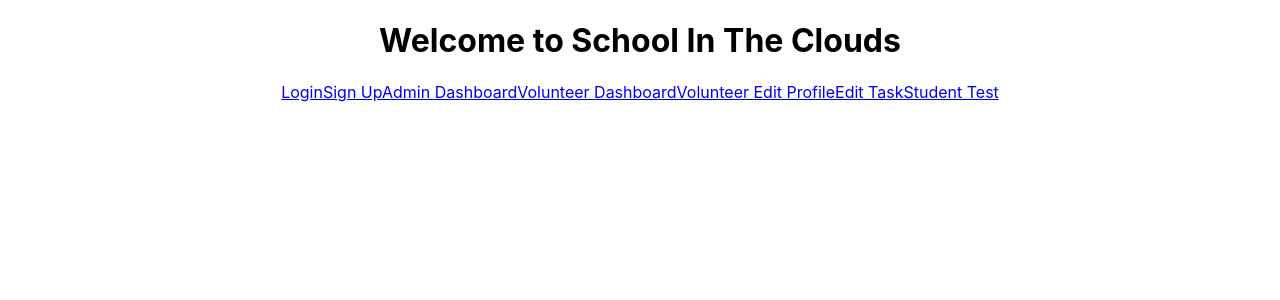
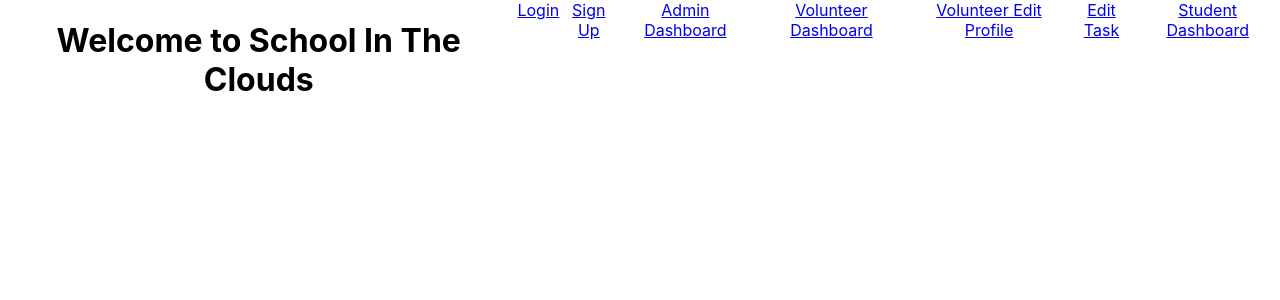
Before and after one commit to School-in-the-clouds-bw/SITC_FE, a React (Create React App) app in the folder sitc/: page / in a window 1280 px wide. Shown: the top 300 px of the page. Built offline with nearby package versions, Linux system fonts and the light colour scheme.

Commit message:
simple tweeks to app.js for style

```diff
--- a/sitc/src/App.js
+++ b/sitc/src/App.js
@@ -15,6 +15,10 @@ import styled from 'styled-components';
 import StudentDash from './components/StudentDash';
 
 
+const StyledNav = styled.div `
+  display:flex;
+  justify-content: space-around;
+`
 
 function App() {
   const [addNewDay, setAddNewDay] = useState([])
@@ -37,7 +41,7 @@ const addCountry= (newCountry) => {
   return (
     <div className="App">
       <Router>
-
+        <StyledNav>
         <h1>Welcome to School In The Clouds</h1>
 
         <Link to='/login'>Login</Link>
@@ -46,8 +50,8 @@ const addCountry= (newCountry) => {
         <Link to='/volunteerDash'>Volunteer Dashboard</Link>
         <Link to='/userEdit'>Volunteer Edit Profile</Link>
         <Link to='/editTask'>Edit Task</Link>
-      <Link to='/studentDashboard'>Student Test</Link>
-
+        <Link to='/studentDashboard'>Student Dashboard</Link>
+      </StyledNav>
 
       <Switch>
         <PrivateRoute exact path='/volunteerDash' component={ VolunteerDash} />
```
Lines whose indentation alone changed are shown as unchanged.
